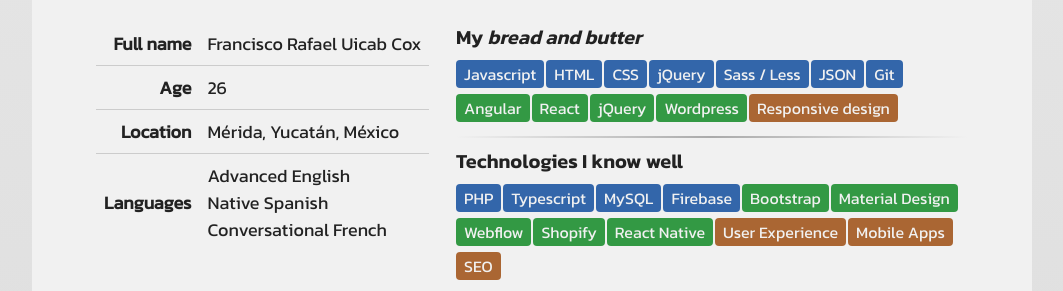
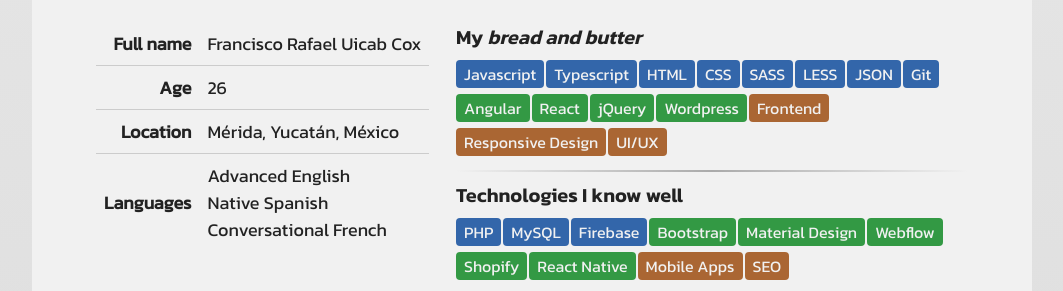
Before and after one commit to FUicab/fuicab.github.io, an Angular app: page / in a window 1280 px wide. Shown: the part 509-800 px from the top of the page, without its empty margins (108-1171 px from the left). Built offline with nearby package versions, Linux system fonts and the light colour scheme.

Commit message:
Replaced chip elements with an actual Angular chip component

```diff
--- a/src/app/app.module.ts
+++ b/src/app/app.module.ts
@@ -13,6 +13,7 @@
 import { TyperComponent } from './code-samples/typer/typer.component';
 import { DynumberComponent } from './code-samples/dynumber/dynumber.component';
 import { PortfolioItemComponent } from './blocks/portfolio-item/portfolio-item.component';
+import { SkillChipComponent } from './blocks/skill-chip/skill-chip.component';
 
 @NgModule({
   declarations: [
@@ -26,7 +27,8 @@
     NavbarLinkComponent,
     TyperComponent,
     DynumberComponent,
-    PortfolioItemComponent
+    PortfolioItemComponent,
+    SkillChipComponent
   ],
   imports: [
     BrowserModule,
--- a/src/app/blocks/portfolio-item/portfolio-item.component.html
+++ b/src/app/blocks/portfolio-item/portfolio-item.component.html
@@ -6,10 +6,10 @@
         <h2>{{title}}</h2>
         <p class="description" [innerHTML]="description"></p>
         <div class="skillset">
-            <span class="chip">HTML</span>
-            <span class="chip">CSS</span>
-            <span class="chip">Javascript</span>
-            <span class="chip second">Angular</span>
+            <skill-chip name="HTML" />
+            <skill-chip name="CSS" />
+            <skill-chip name="Javascript" />
+            <skill-chip name="Angular" />
         </div>
     </div>
 </div>
--- /dev/null
+++ b/src/app/blocks/skill-chip/skill-chip.component.html
@@ -0,0 +1 @@
+<span [class]="['chip',getHierarchy(name)]">{{name}}</span>
--- /dev/null
+++ b/src/app/blocks/skill-chip/skill-chip.component.ts
@@ -0,0 +1,27 @@
+import { Component, Input } from '@angular/core';
+
+@Component({
+  selector: 'skill-chip',
+  templateUrl: './skill-chip.component.html',
+  styleUrls: ['./skill-chip.component.css']
+})
+export class SkillChipComponent {
+  @Input() name:string = '';
+
+  list1:string[] = ['HTML','Javascript','CSS','SASS','LESS','JSON','Git','PHP','Typescript','MySQL','Firebase','C#','Python','.NET','Java']; //Coding languages, databases and core technologies
+  list2:string[] = ['Angular','React','Wordpress','Shopify','jQuery','Bootstrap','Material Design','Webflow','Shopify','React Native']; //Libraries, software and other environments
+  list3:string[] = ['UI/UX','Responsive Design','Multi-language','Mobile Apps','SEO','Frontend','Backend','Fullstack','Artificial Intelligences']; //Soft skills and other technical skills
+
+  getHierarchy(name:string = ''):string{
+    if(this.list1.includes(name)){
+      return '';
+    } else if(this.list2.includes(name)){
+      return 'second';
+    } else if(this.list3.includes(name)){
+      return 'third';
+    } else {
+      return '';
+    }
+  }
+
+}
--- a/src/app/views/home/home.component.html
+++ b/src/app/views/home/home.component.html
@@ -38,41 +38,43 @@
     <div class="skillset">
         <h2 class="fancy">What am I good for?</h2>
         <h4>My <i>bread and butter</i></h4>
-        <span class="chip">Javascript</span>
-        <span class="chip">HTML</span>
-        <span class="chip">CSS</span>
-        <span class="chip">jQuery</span>
-        <span class="chip">Sass / Less</span>
-        <span class="chip">JSON</span>
-        <span class="chip">Git</span>
-        <span class="chip second">Angular</span>
-        <span class="chip second">React</span>
-        <span class="chip second">jQuery</span>
-        <span class="chip second">Wordpress</span>
-        <span class="chip third">Responsive design</span>
+        <skill-chip name="Javascript" />
+        <skill-chip name="Typescript" />
+        <skill-chip name="HTML" />
+        <skill-chip name="CSS" />
+        <skill-chip name="SASS" />
+        <skill-chip name="LESS" />
+        <skill-chip name="JSON" />
+        <skill-chip name="Git" />
+        <skill-chip name="Angular" />
+        <skill-chip name="React" />
+        <skill-chip name="jQuery" />
+        <skill-chip name="Wordpress" />
+        <skill-chip name="Frontend" />
+        <skill-chip name="Responsive Design" />
+        <skill-chip name="UI/UX" />
         <hr>
         <h4>Technologies I know well</h4>
-        <span class="chip">PHP</span>
-        <span class="chip">Typescript</span>
-        <span class="chip">MySQL</span>
-        <span class="chip">Firebase</span>
-        <span class="chip second">Bootstrap</span>
-        <span class="chip second">Material Design</span>
-        <span class="chip second">Webflow</span>
-        <span class="chip second">Shopify</span>
-        <span class="chip second">React Native</span>
-        <span class="chip third">User Experience</span>
-        <span class="chip third">Mobile Apps</span>
-        <span class="chip third">SEO</span>
+        <skill-chip name="PHP" />
+        <skill-chip name="MySQL" />
+        <skill-chip name="Firebase" />
+        <skill-chip name="Bootstrap" />
+        <skill-chip name="Material Design" />
+        <skill-chip name="Webflow" />
+        <skill-chip name="Shopify" />
+        <skill-chip name="React Native" />
+        <skill-chip name="Mobile Apps" />
+        <skill-chip name="SEO" />
         <hr>
         <h4>Under development</h4>
-        <span class="chip">C#</span>
-        <span class="chip third">Backend / Fullstack</span>
+        <skill-chip name="C#" />
+        <skill-chip name="Backend" />
+        <skill-chip name="Fullstack" />
         <hr>
         <h4>Skills I'd like to learn</h4>
-        <span class="chip">Python</span>
-        <span class="chip">.Net</span>
-        <span class="chip">Java</span>
-        <span class="chip third">Artificial Inteligence</span>
+        <skill-chip name="Python" />
+        <skill-chip name=".Net" />
+        <skill-chip name="Java" />
+        <skill-chip name="Artificial Intelligences" />
     </div>
 </div>
```
Also changed, not shown: src/app/blocks/skill-chip/skill-chip.component.css (added), 4 other files (tests, documents, lock files or other folders).
